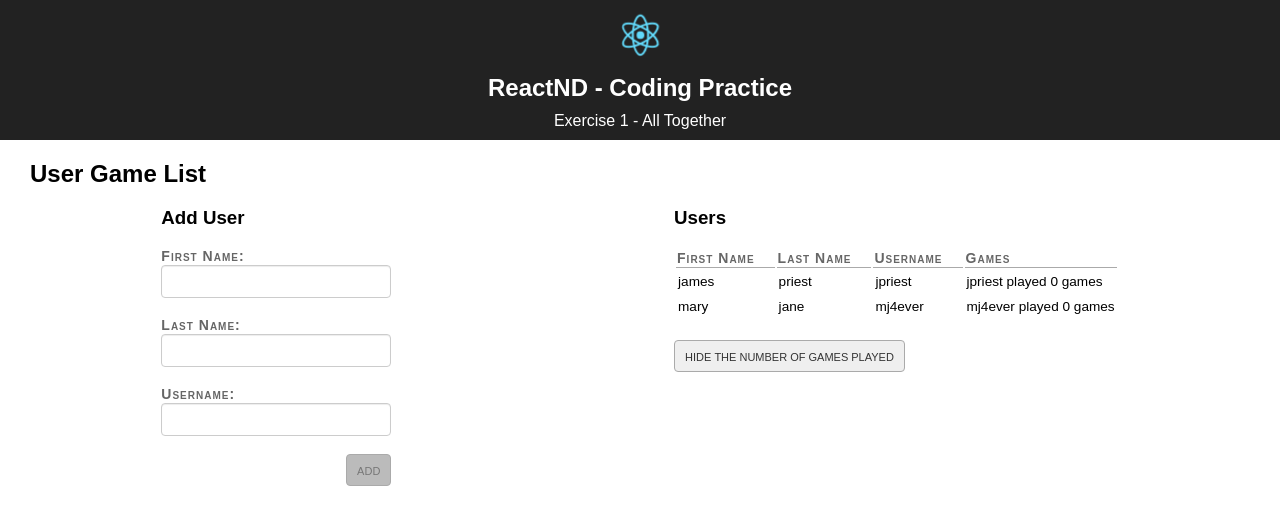
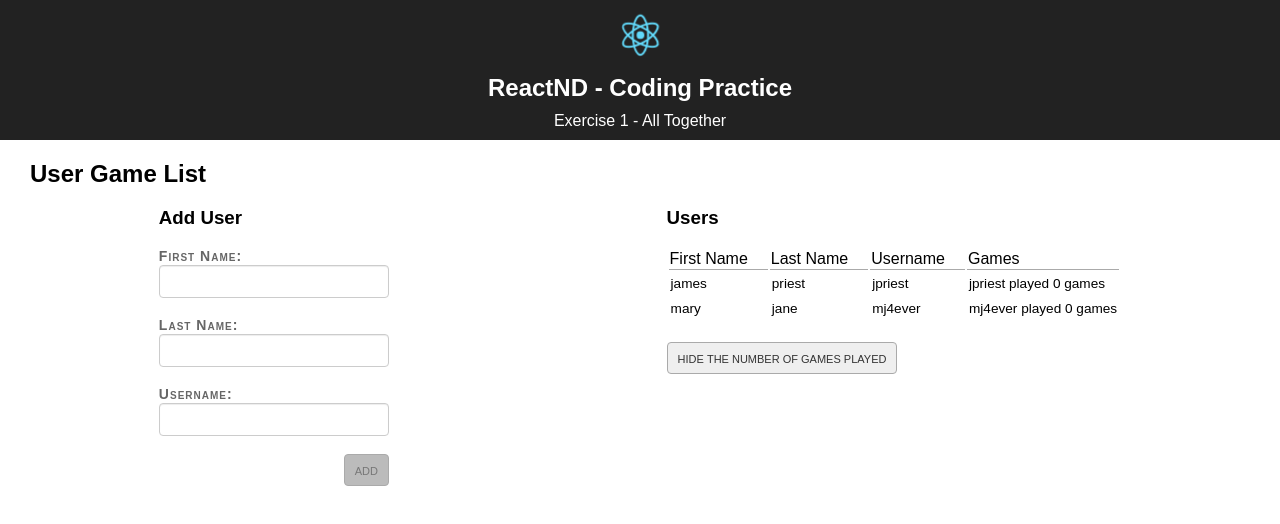
Before and after one commit to james-priest/reactnd-ex1-all-together-csb, a React (Create React App) app: page / in a window 1280 px wide. Shown: the top 524 px of the page. Built offline with nearby package versions, Linux system fonts and the light colour scheme.

Commit message:
fix: Added tr to thead

```diff
--- a/src/App.css
+++ b/src/App.css
@@ -118,7 +118,7 @@ button:disabled {
 table {
   margin-bottom: 20px;
 }
-thead > td {
+thead td {
   border-bottom: 1px #aaaaaa solid;
   padding-right: 20px;
 }
--- a/src/UserList.js
+++ b/src/UserList.js
@@ -21,10 +21,12 @@ class UserList extends Component {
         {users.length > 0 && (
           <table>
             <thead>
-              <td>First Name</td>
-              <td>Last Name</td>
-              <td>Username</td>
-              <td>Games</td>
+              <tr>
+                <td>First Name</td>
+                <td>Last Name</td>
+                <td>Username</td>
+                <td>Games</td>
+              </tr>
             </thead>
             <tbody>
               {users.map(user => (
```
